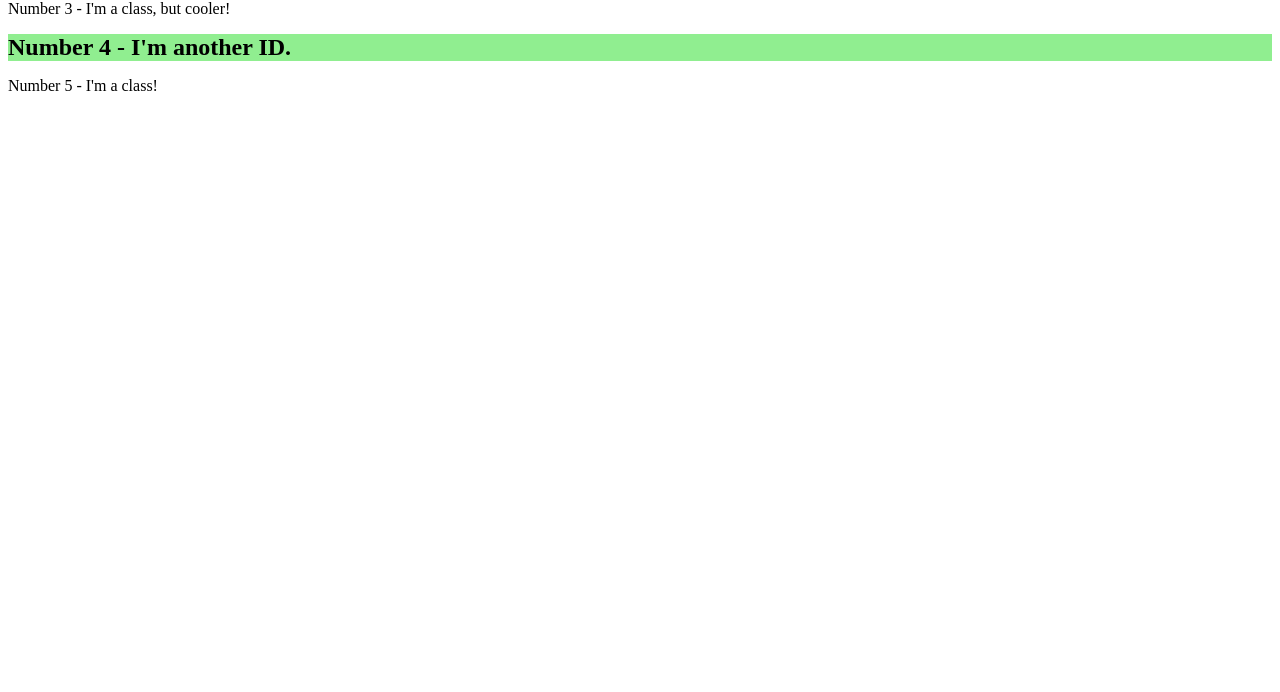
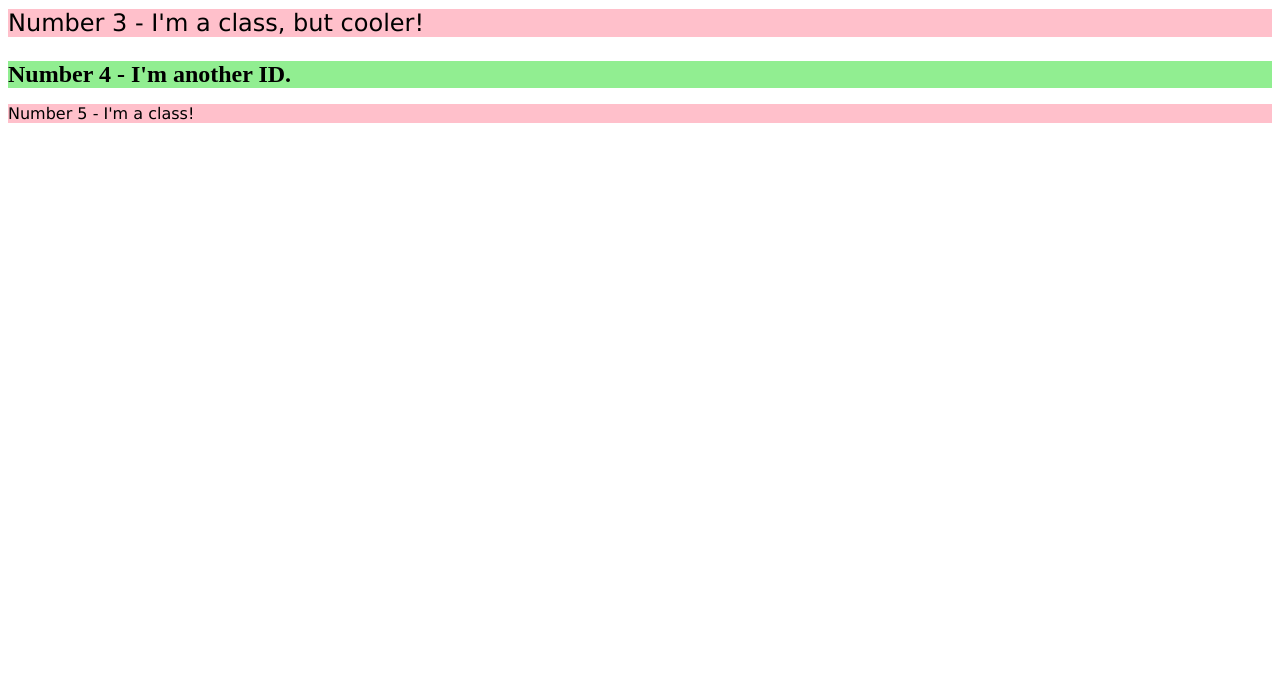
Before and after one commit to ManishaS24/CSS-Exercises, a plain HTML site: page foundations/class-id-selectors/index.html in a window 1280 px wide. Shown: the part 108-800 px from the top of the page. Drawn offline with Linux system fonts and the light colour scheme.

Commit message:
Add reules for class selctors

```diff
--- a/foundations/class-id-selectors/styles.css
+++ b/foundations/class-id-selectors/styles.css
@@ -1,10 +1,19 @@
+.single-class,.another-class {
+    background-color: rgb(255, 192, 203);
+    font-family: Verdana, "DejaVu Sans", sans-serif;
+}
+
+.another-class {
+    font-size: 24px;
+}
+
 #id-one {
     color:#0000ff;
     font-size: 36px;
 
 }
 #id-two {
-    background-color: #90ee90;
+    background-color: hsl(120, 73%, 75%);
     font-size: 24px;
     font-weight: bold;
 }
```
